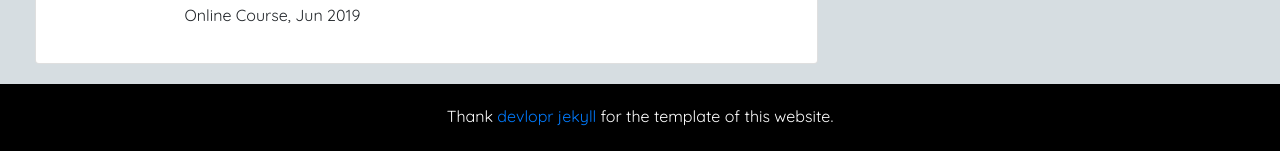
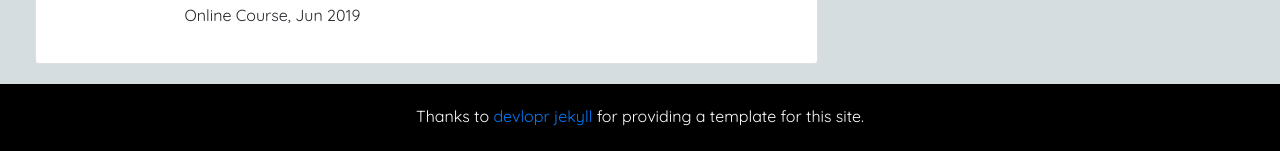
Before and after one commit to JaimeLaVie/JaimeLaVie.github.io, a Jekyll site: the page built from index.html, in a window 1280 px wide. Shown: the part 1868-2019 px from the top of the page. Built offline with Jekyll 4.4.1, drawn with Linux system fonts in a browser that asks for light colours; nearby versions of some CDN libraries; comment, search, counter and statistics services are not loaded; a style sheet for code colours, icons or effects is not loaded.

Commit message:
修改footer

```diff
--- a/_config.yml
+++ b/_config.yml
@@ -102,7 +102,7 @@ highlighter: rouge
 permalink: pretty
 
 # google analytics
-google_analytics: UA-46783401-10
+# google_analytics: UA-46783401-10
 
 # Choose what to show ( can be true or false)
 show_author_work_experiences: true
--- a/_includes/footer.html
+++ b/_includes/footer.html
@@ -1,7 +1,7 @@
 
 <footer>
 
-    <p> Thank <a href="https://devlopr.netlify.com/"> devlopr jekyll</a> for the template of this website.
+    <p> Thanks to <a href="https://devlopr.netlify.com/"> devlopr jekyll</a> for providing a template for this site.
     </p>
 
 </footer>
```
